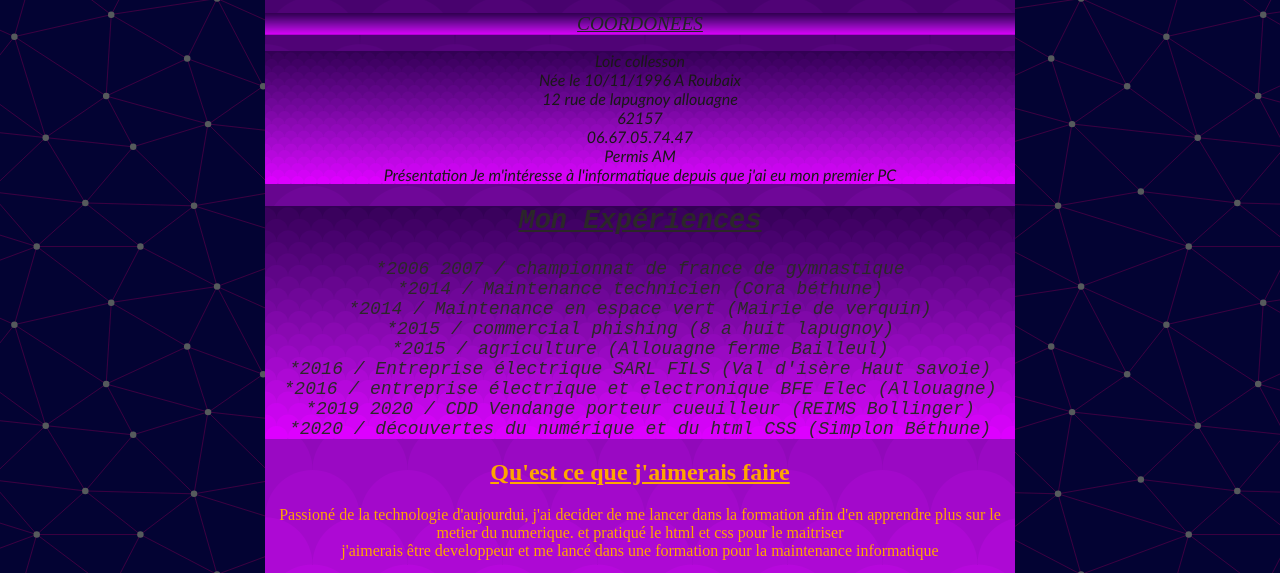
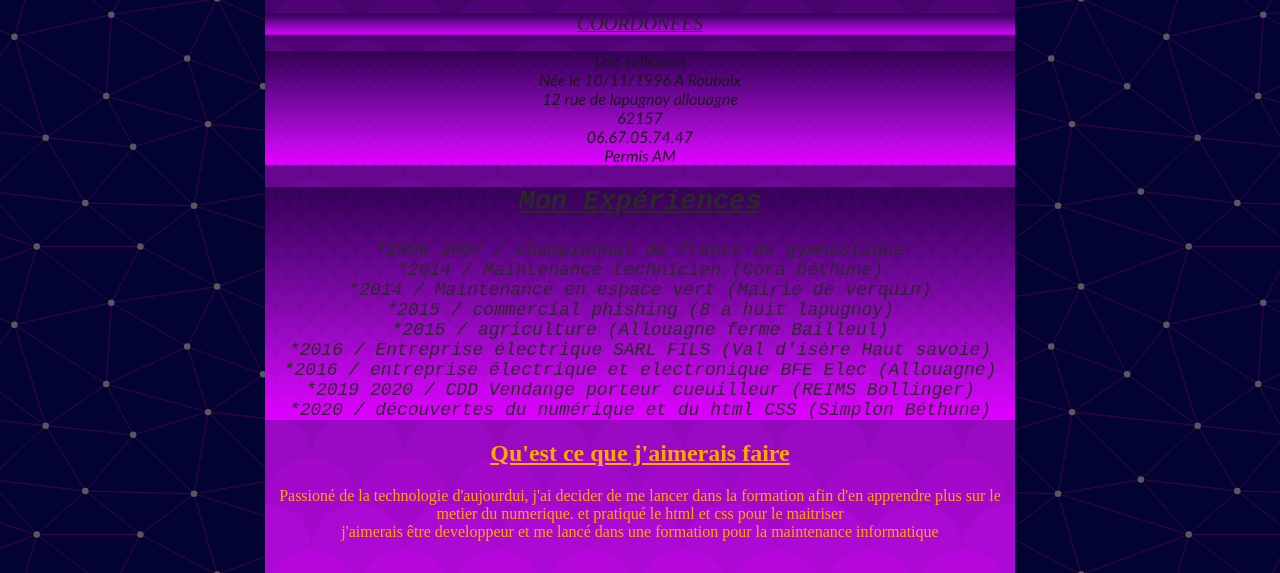
Before and after one commit to loiccollesson/CVdelo, a plain HTML site: page index.html in a window 1280 px wide. Shown: the part 179-752 px from the top of the page. Drawn offline with Linux system fonts and the light colour scheme; a web font is replaced by a local one.

Commit message:
Update index.html

```diff
--- a/index.html
+++ b/index.html
@@ -35,8 +35,7 @@
                 62157 <br>
                 06.67.05.74.47<br>
                 Permis AM<br>
-                Présentation
-                Je m'intéresse à l'informatique depuis que j'ai eu mon premier PC<br>
+
 
                 </p>
 
```
